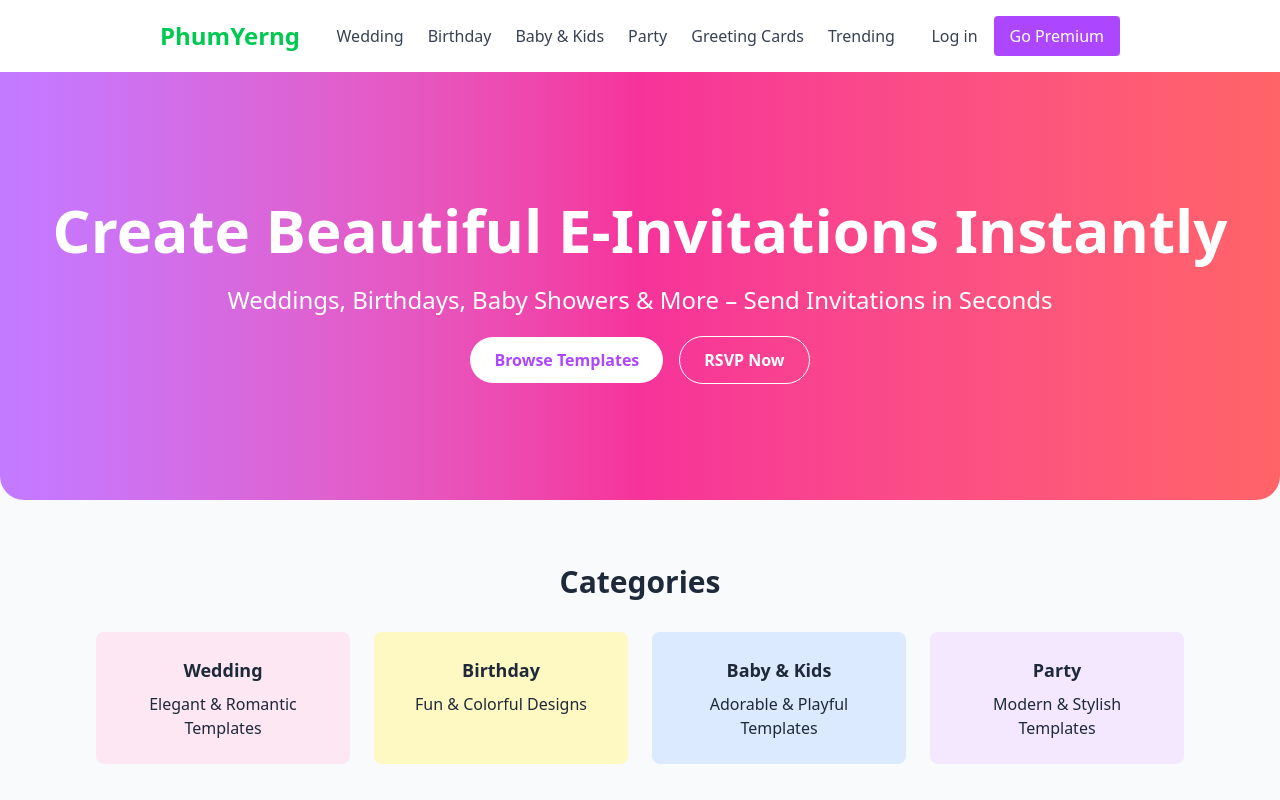
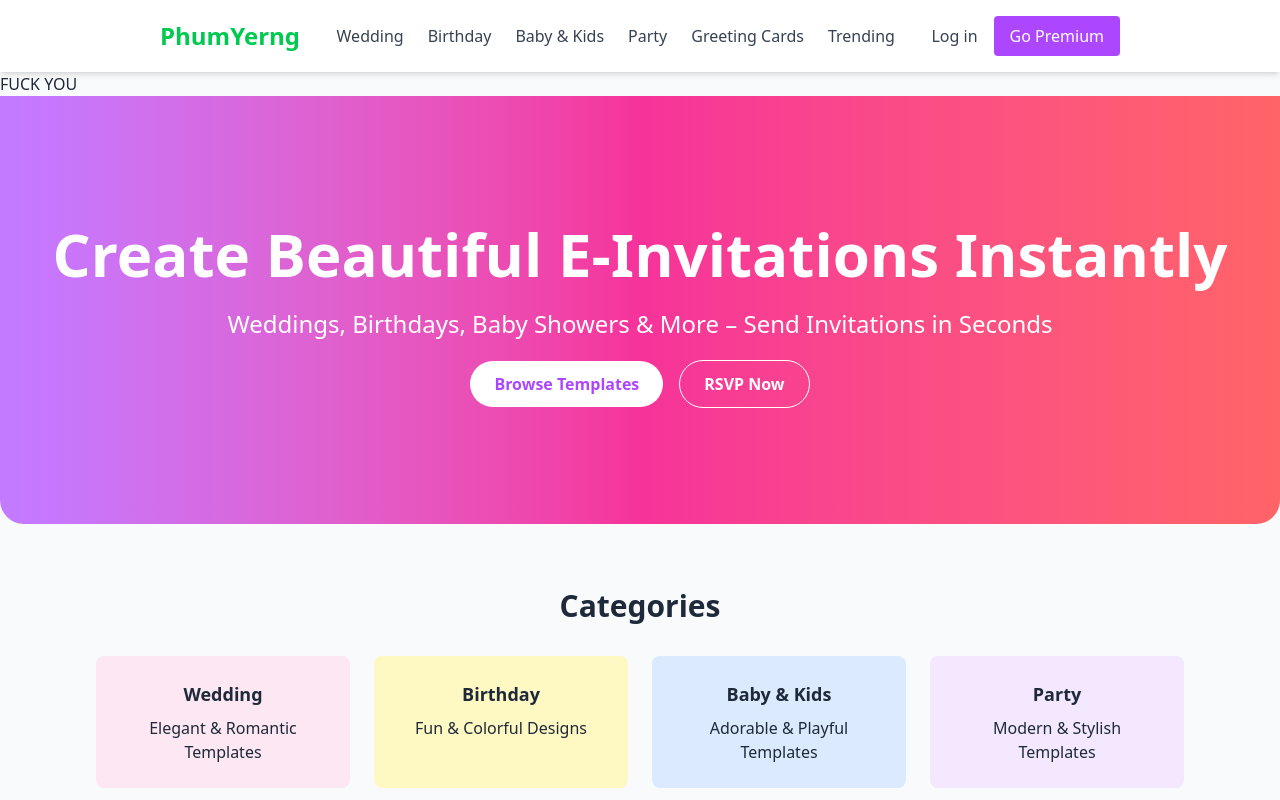
Before and after one commit to Thany168/phumyerng, a React (Vite) app: page / in a window 1280 px wide. Shown: the top 800 px of the page. Built offline with nearby package versions, Linux system fonts and the light colour scheme.

Commit message:
intailize

```diff
--- a/src/App.jsx
+++ b/src/App.jsx
@@ -8,7 +8,7 @@ const App = () => {
     <div className="flex flex-col min-h-screen">
       {/* Header stays on top */}
       <Header />
-
+FUCK YOU
       {/* Main content grows to fill space */}
       <main className="flex-grow">
         <AppRoutes />
```
